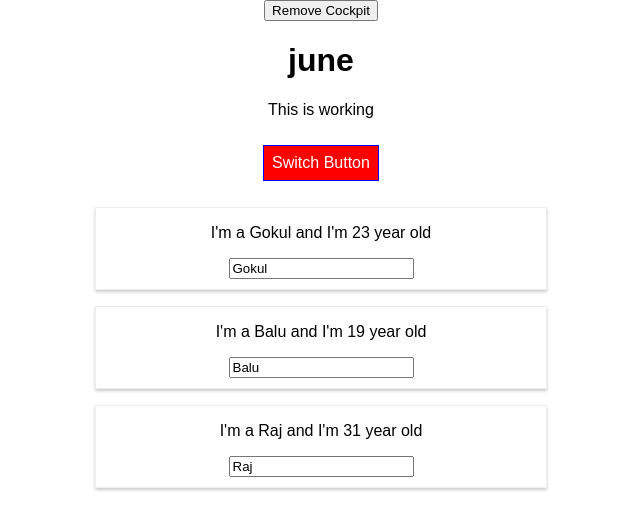
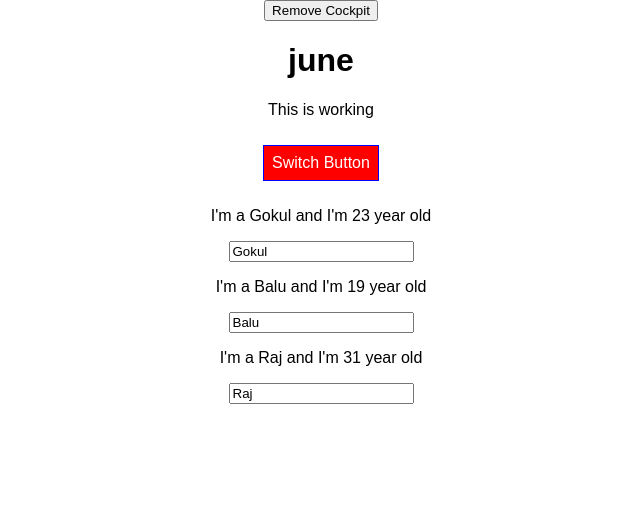
Before and after one commit to gokulravikumar1998/ReactBasics1, a React (Create React App) app in the folder react-guide/: page / in a window 1280 px wide. Both pictures are taken after a click on the button "Switch Button". Shown: the top 530 px of the page, without its empty margins (319-959 px from the left). Built offline with nearby package versions, Linux system fonts and the light colour scheme.

Commit message:
alternative of hoc aux {Fragment}

```diff
--- a/react-guide/src/components/Persons/Person/Person.js
+++ b/react-guide/src/components/Persons/Person/Person.js
@@ -1,4 +1,4 @@
-import React , {Component} from "react"
+import React , {Component,Fragment} from "react"
 import './Person.css'
 import Radium from "radium"
 import styled from "styled-components"
@@ -21,12 +21,12 @@ class Person extends Component {
 render(){
    console.log('[Person.js] rendering ....')
     return (
+        <Fragment>
 
-    <StyleDiv>
         <p onClick={this.props.click}>I'm a {this.props.name} and I'm {this.props.age} year old</p>
         <p>{this.props.children}</p>
         <input type="text" onChange={this.props.changed} value={this.props.name}/>
-    </StyleDiv>
+        </Fragment>
     )
 }
 }
```
